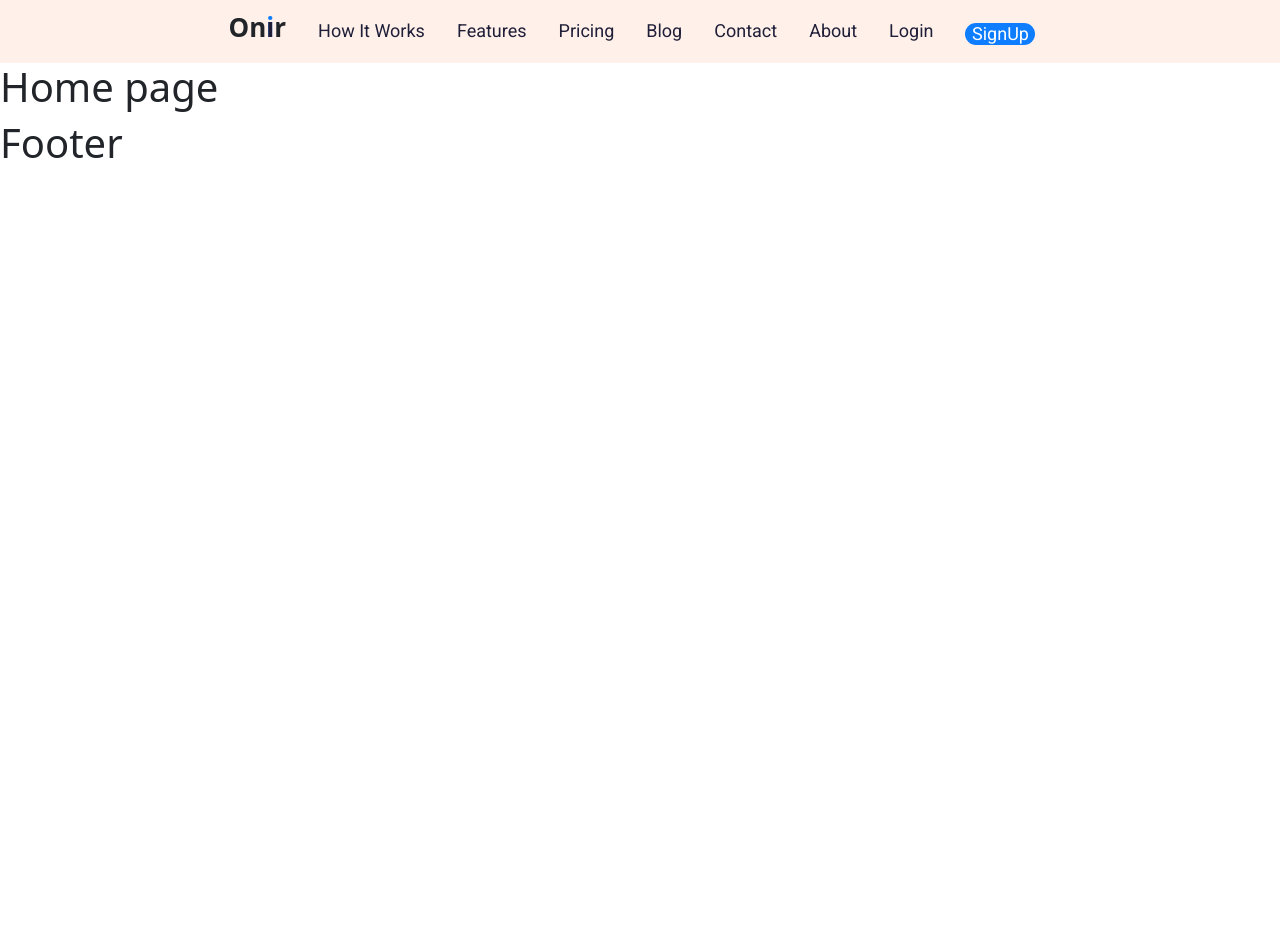
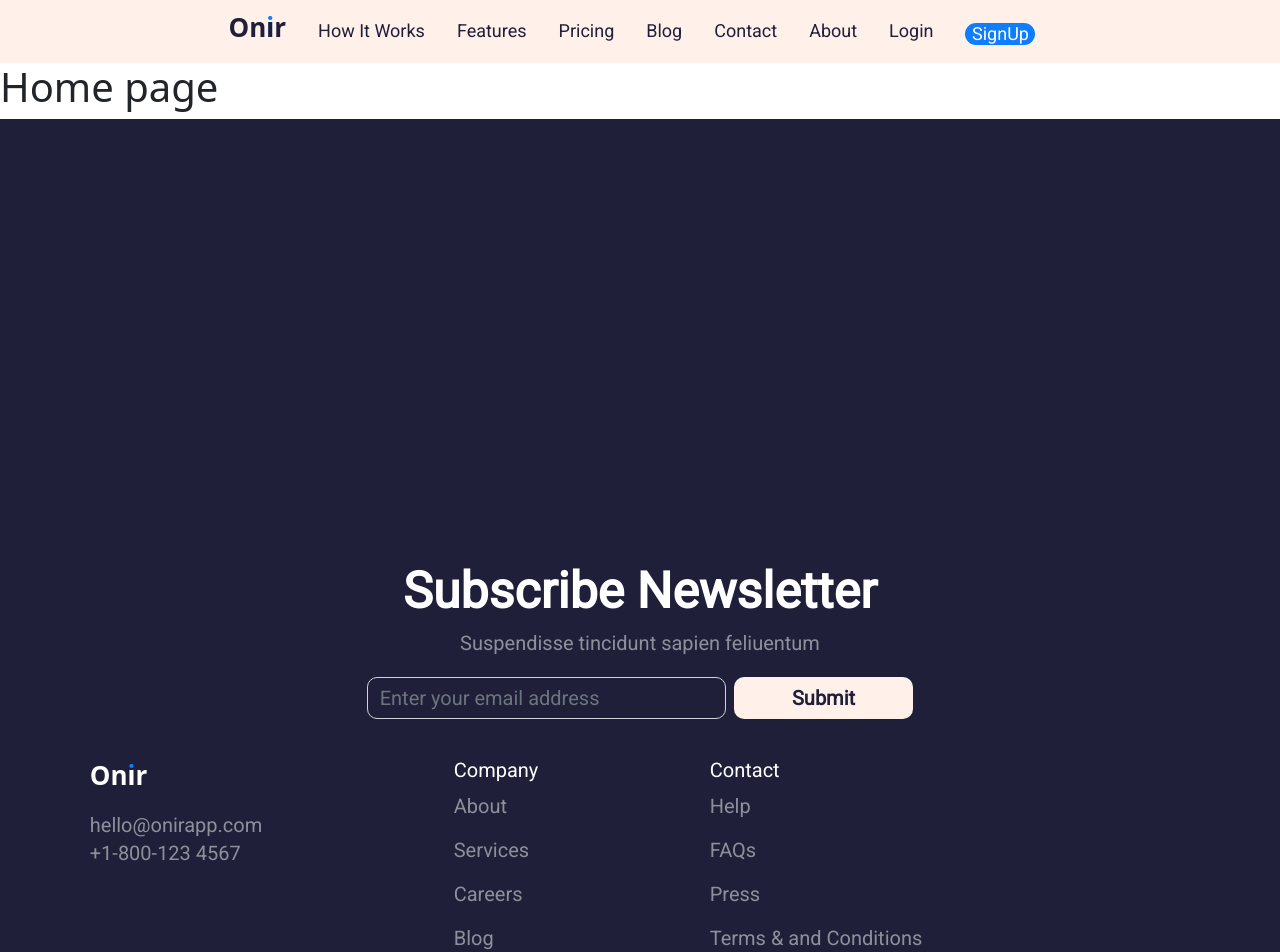
Before and after one commit to georgieff1288/blog, a Vue app in the folder front-end/: page / in a window 1280 px wide. Shown: the top 952 px of the page. Before the commit the page ends 800 px from the top, so only its background shows below. Built offline with nearby package versions, Linux system fonts and the light colour scheme.

Commit message:
Footer created

```diff
--- a/front-end/src/App.vue
+++ b/front-end/src/App.vue
@@ -19,7 +19,31 @@ export default {
 </script>
 
 <style lang="scss">
+@import "@/assets/scss/_variables.scss";
 body{
     margin: 0px;
 }
+.large-text{
+    font-family: 'Roboto';
+    font-style: normal;
+    font-weight: 700;
+    font-size: 50px;
+    line-height: 59px;
+    color: $first-dark-color;
+    @media (max-width: $breakpoint-small) {
+        font-size: 35px;
+        line-height: 41px;
+    }
+}
+.medium-text{
+    font-family: 'Roboto';
+    font-style: normal;
+    font-weight: 400;
+    font-size: 20px;
+    line-height: 28px;
+    color: $second-dark-color;
+    @media (max-width: $breakpoint-small) {
+        font-size: 15px;
+    }
+}
 </style>
--- a/front-end/src/assets/scss/_variables.scss
+++ b/front-end/src/assets/scss/_variables.scss
@@ -1,17 +1,17 @@
-$breakpoint-xsmall: 450px;
-
 $breakpoint-small: 576px;
 
 $breakpoint-medium: 768px;
 
 $breakpoint-large: 992px;
 
-$prime-color: #FFF0E9;
+$first-light-color: #FFF0E9;
 
-$footer-background: #1F1F39;
+$second-light-color: rgba(255, 240, 233, 0.5);
 
-$prime-text-color: #1F1F39;
+$third-light-color: rgba(255, 255, 255, 0.5);
 
-$prime-background: rgba(255, 240, 233, 0.5);
+$fourth-light-color: rgba(255, 240, 233, 0.7);
 
-$input-background: rgba(255, 240, 233, 0.7);
+$first-dark-color: #1F1F39;
+
+$second-dark-color: rgba(31, 31, 57, 0.5);
--- a/front-end/src/components/Footer.vue
+++ b/front-end/src/components/Footer.vue
@@ -1,13 +1,108 @@
 <template>
-  <h1>Footer</h1>
+    <div class="footer-container container-fluid">
+        <h3 class="text-center large-text">Subscribe Newsletter</h3>
+        <p class="text-center medium-text">Suspendisse tincidunt sapien feliuentum</p>
+        <div class="d-flex justify-content-center">
+            <div class="d-block d-md-flex justify-content-center">
+                <input class="form-control m-1 col-12" type="text" placeholder="Enter your email address">
+                <button class="btn m-1 text-center col-12 col-md-6">Submit</button>
+            </div>
+        </div>
+        <hr>
+        <div class="row">
+            <div class="col-12 col-md-3 d-flex justify-content-center">
+                <ul>
+                    <li>
+                        <p class="logo">On<span class="i asd">i</span>r</p>
+                    </li>
+                    <li class="medium-text">hello@onirapp.com</li>
+                    <li class="medium-text">+1-800-123 4567</li>
+                </ul>
+            </div>
+            <div class="col-12 col-md-3 d-flex justify-content-center">
+                <ul class="higher-line">
+                    <li class="medium-text title d-none d-md-block text-start" style="line-height: 28px;">Company</li>
+                    <li class="medium-text text-center text-md-start">About</li>
+                    <li class="medium-text text-center text-md-start">Services</li>
+                    <li class="medium-text text-center text-md-start">Careers</li>
+                    <li class="medium-text text-center text-md-start">Blog</li>
+                    <li class="medium-text text-center text-md-start">Pricing</li>
+                </ul>
+            </div>
+            <div class="col-12 col-md-3 d-flex justify-content-center">
+                <ul class="higher-line">
+                    <li class="medium-text title d-none d-md-block text-start" style="line-height: 28px;">Contact</li>
+                    <li class="medium-text text-center text-md-start">Help</li>
+                    <li class="medium-text text-center text-md-start">FAQs</li>
+                    <li class="medium-text text-center text-md-start">Press</li>
+                    <li class="medium-text text-center text-md-start">Terms &#38; and Conditions</li>
+                    <li class="medium-text text-center text-md-start">Partners</li>
+                </ul>
+            </div>
+            <div class="col-12 col-md-3 d-flex justify-content-center">
+            </div>
+        </div>
+    </div>
 </template>
 
 <script>
-export default {
-
-}
+export default {};
 </script>
 
 <style scoped lang="scss">
-
+@import "@/assets/scss/_variables.scss";
+.footer-container {
+    background: $first-dark-color;
+    padding-top: 443px;
+    padding-bottom: 235px;
+}
+.large-text{
+    color:white;
+}
+.medium-text{
+    color: $third-light-color;
+}
+input{
+    background: $first-dark-color;
+    border-radius: 10px;
+    font-family: 'Roboto';
+    font-style: normal;
+    font-weight: 400;
+    font-size: 20px;
+    line-height: 28px;
+}
+button{
+    background: $first-light-color;
+    border-radius: 10px;
+    color: $first-dark-color;
+    font-family: 'Roboto';
+    font-style: normal;
+    font-weight: 700;
+    font-size: 20px;
+    line-height: 28px;
+}
+.i {
+    color: #0e7dff;
+    position: relative;
+}
+.i:before {
+    content: "ı";
+    position: absolute;
+    color: white
+}
+.logo {
+    font-weight: 600;
+    font-size: 26px;
+    color:white;
+}
+ul{
+    list-style-type: none;
+}
+.higher-line li{
+    line-height: 44px;
+}
+.title{
+    color: white;
+    font-weight: 700px;
+}
 </style>
--- a/front-end/src/components/Navbar.vue
+++ b/front-end/src/components/Navbar.vue
@@ -59,7 +59,7 @@ export default {
 <style scoped lang="scss">
 @import "@/assets/scss/_variables.scss";
 .nav-container {
-    background: $prime-color;
+    background: $first-light-color;
 }
 .nav-link span{
     font-family: 'Roboto';
@@ -67,7 +67,7 @@ export default {
     font-weight: 500;
     font-size: 18px;
     line-height: 21px;
-    color: $prime-text-color;
+    color: $first-dark-color;
 }
 .signup{
     background: #0E7DFF;
@@ -88,10 +88,11 @@ export default {
 .i:before {
     content: "ı";
     position: absolute;
-    color: $prime-text-color;
+    color: $first-dark-color;
 }
 .logo {
     font-weight: 600;
     font-size: 26px;
+    color: $first-dark-color;
 }
 </style>
--- a/front-end/src/views/Home.vue
+++ b/front-end/src/views/Home.vue
@@ -10,5 +10,5 @@ export default {
 };
 </script>
 <style scoped lang="scss">
-
+@import "@/assets/scss/_variables.scss";
 </style>
```
